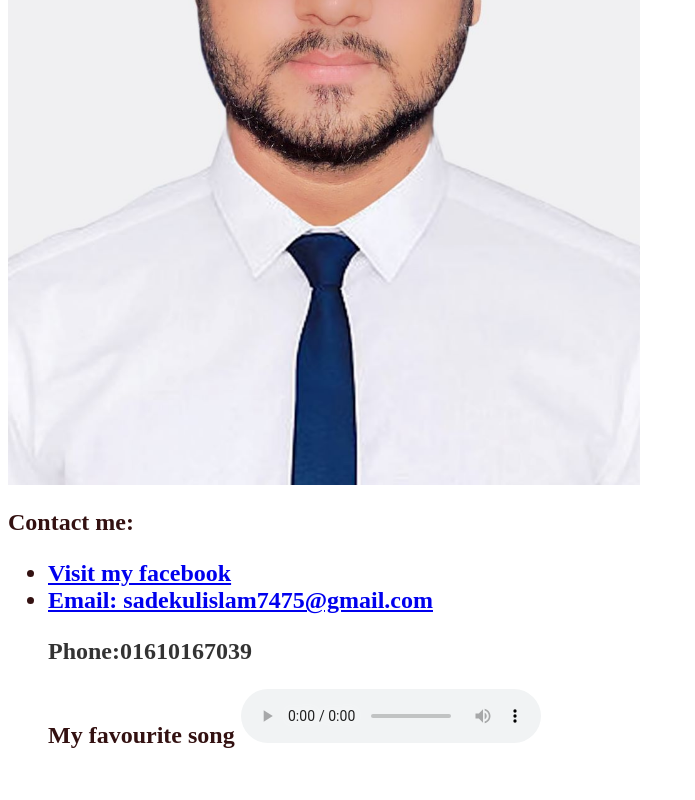
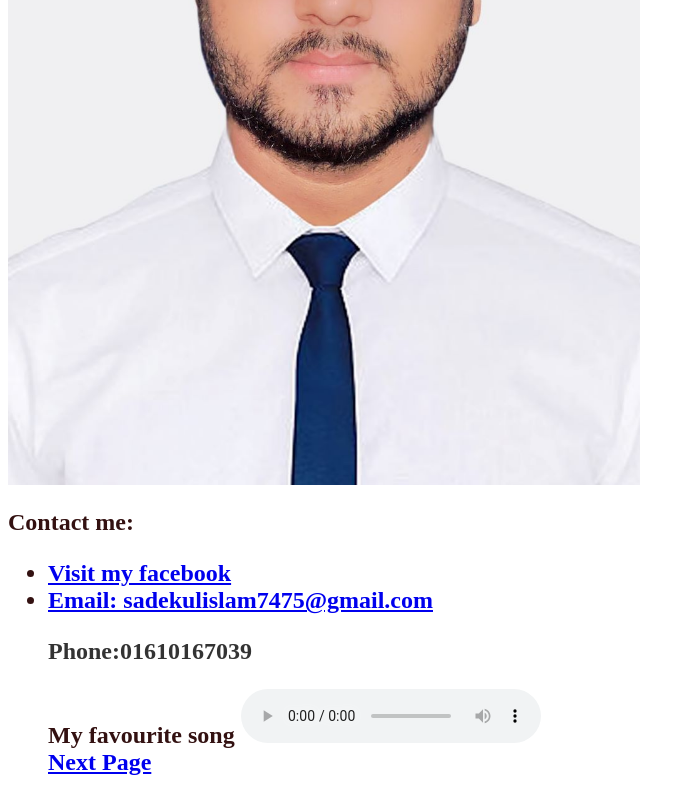
Before and after one commit to sadekul172237/My-portfolio-, a plain HTML site: page index.html in a window 1280 px wide. Shown: the part 908-1708 px from the top of the page, without its empty margins (0-695 px from the left). Before the commit the page ends 1681 px from the top, so only its background shows below. Drawn offline with Linux system fonts and the light colour scheme.

Commit message:
Update index.html

```diff
--- a/index.html
+++ b/index.html
@@ -35,6 +35,6 @@
       <h>My favourite song</h>
   <audio controls>
 <source src="Anuv_Jain_-_HUSN__Official_Video_(128k).mp3" type="audio/mpeg">
-</audio>
+</audio><br><a href="About me.html><u>Next Page</u></a>
   </body>
 </html>
```
